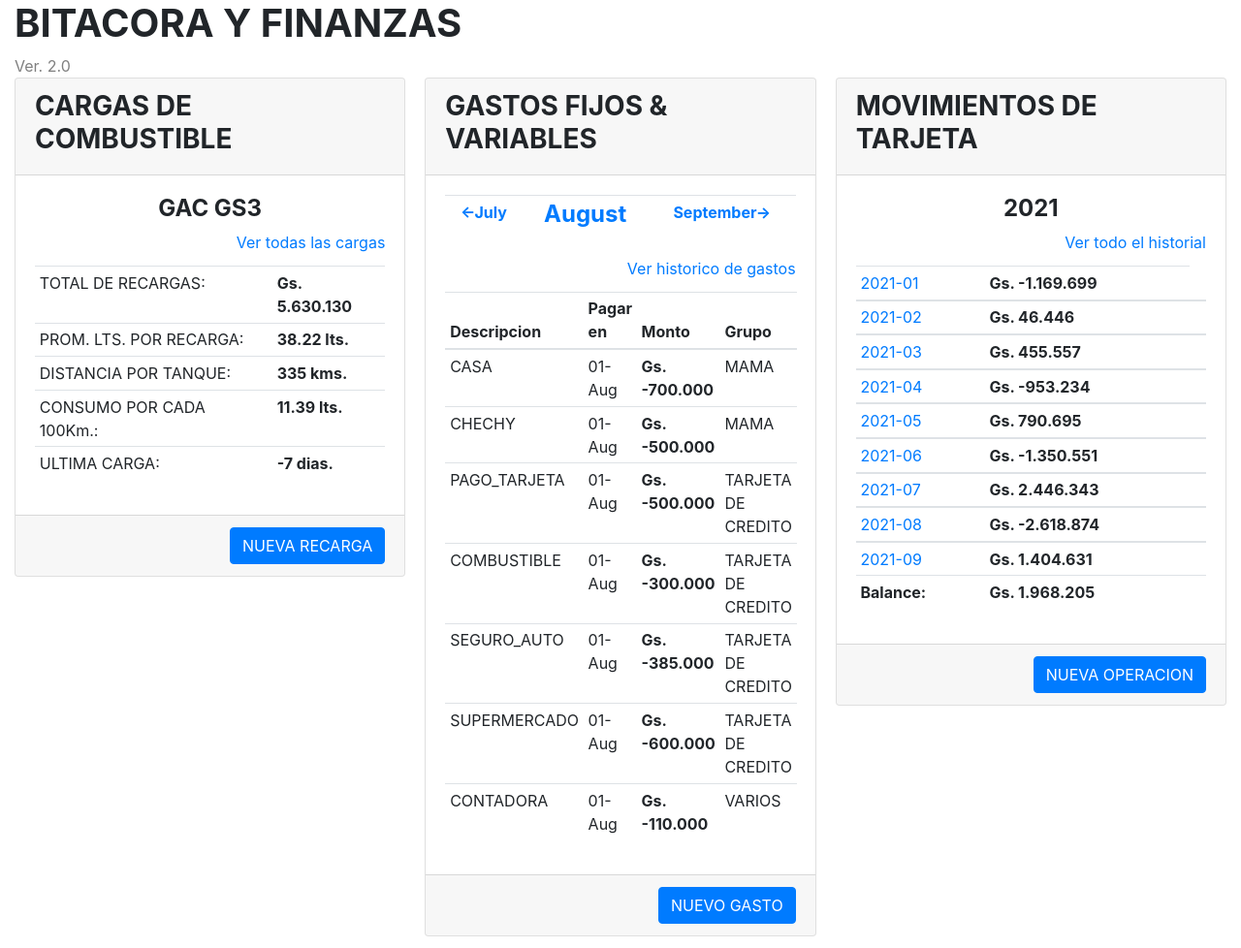
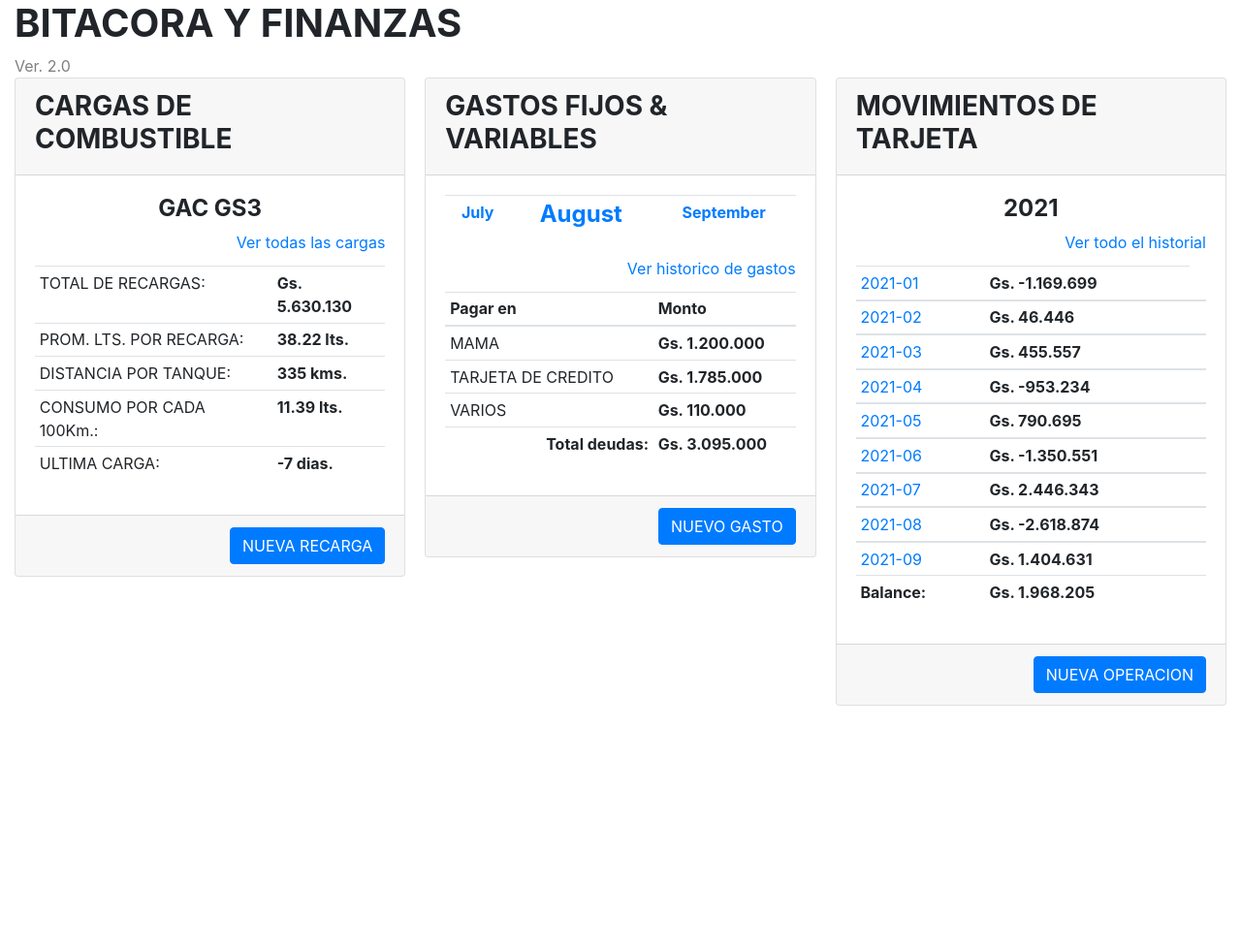
Before and after one commit to ozkrpy/py-bitacora, a Flask app: page / in a window 1280 px wide. Shown: the part 88-1066 px from the top of the page at 97% size. After the commit the page ends 816 px from the top, so only its background shows below. Run offline with Flask 2, Linux system fonts and the light colour scheme; data comes from the database, SQL or seed files in the repository; both versions use the stored data as it was after the commit; some libraries are stand-ins or nearby versions.

Commit message:
beta todos los modulos

```diff
--- a/routes.py
+++ b/routes.py
@@ -4,7 +4,8 @@ from sqlalchemy import func
 from formularios import FormularioGastos, FormularioMovimientos, FormularioCombustible, FormularioParametricos
 from models import AgrupadorGastos, GastosFijos, db as dbmodel, Cargas, Movimientos, TiposMovimiento
 from datetime import date, datetime, timedelta
-from utilitarios import balance_cuenta, referencias_vehiculo, balance_cuenta_puntual, precarga_deudas
+from utilitarios import balance_cuenta, referencias_vehiculo, balance_cuenta_puntual, precarga_deudas, deuda_total, saldos_grupo
+from parametros import SALARIO_NETO
 
 @app.route('/')
 @app.route('/index', methods=['GET', 'POST'])
@@ -16,8 +17,9 @@ def index():
     referencias_principales = referencias_vehiculo(cargas)
     movimientos = dbmodel.session.query(func.strftime("%Y-%m", Movimientos.fecha_operacion).label('fecha'), func.sum(Movimientos.monto_operacion).label('total')).group_by(func.strftime("%Y-%m", Movimientos.fecha_operacion)).filter(func.strftime("%Y", Movimientos.fecha_operacion)==anno).all()
     balance_movimientos = balance_cuenta()
-    gastos = dbmodel.session.query(GastosFijos).filter(func.strftime("%Y-%m", GastosFijos.fecha_pagar)==fechas_referencia['fecha_actual'].strftime('%Y-%m')).all()
-    return render_template('home.html',  form=form, **referencias_principales, movimientos=movimientos, anno=anno, fechas_referencia=fechas_referencia, balance_movimientos=balance_movimientos, gastos=gastos) #usar ** permite que se manipule la variable directamente en el DOM
+    gastos = dbmodel.session.query(AgrupadorGastos.agrupador.label('acreedor'), func.sum(GastosFijos.monto).label('total')).join(AgrupadorGastos).group_by(AgrupadorGastos.agrupador).filter(func.strftime("%Y-%m", GastosFijos.fecha_pagar)==fechas_referencia['fecha_actual'].strftime('%Y-%m')).all()
+    total_gasto = saldos_grupo(gastos)
+    return render_template('home.html',  form=form, **referencias_principales, movimientos=movimientos, anno=anno, fechas_referencia=fechas_referencia, balance_movimientos=balance_movimientos, gastos=gastos, total_gasto=total_gasto) #usar ** permite que se manipule la variable directamente en el DOM
 
 @app.route('/recargas', methods=['GET', 'POST'])
 def recargas():
@@ -167,7 +169,6 @@ def parametrico():
     agrupador_gastos = AgrupadorGastos.query.all()
     return render_template('parametrico.html', tipos_movimiento=tipos_movimiento, agrupador_gastos=agrupador_gastos)
 
-
 @app.route('/modificar_parametrico/<int:parametrico_id>/<string:origen>', methods=['GET', 'POST'])
 def modificar_parametrico(parametrico_id, origen):
     form = FormularioParametricos()
@@ -249,14 +250,16 @@ def nuevo_gasto():
         return redirect(url_for('index'))
     return render_template('nuevo_gasto.html', form=form)
 
-
 @app.route('/historico_gastos_detalle/<string:periodo>', methods=['GET', 'POST'])
 def historico_gastos_detalle(periodo):
     gastos = GastosFijos.query.filter(func.strftime("%Y-%m", GastosFijos.fecha_pagar)==periodo).all()
     if not gastos:
         precarga_deudas(periodo)
         gastos = GastosFijos.query.filter(func.strftime("%Y-%m", GastosFijos.fecha_pagar)==periodo).all()
-    return render_template('historico_gastos_detalle.html', gastos=gastos)
+    deuda = deuda_total(gastos)
+    disponibilidad = SALARIO_NETO - deuda
+    print(SALARIO_NETO)
+    return render_template('historico_gastos_detalle.html', gastos=gastos, deuda=deuda, disponibilidad=disponibilidad)
 
 @app.route('/modificar_gasto/<int:gasto_id>', methods=['GET', 'POST'])
 def modificar_gasto(gasto_id):
@@ -264,7 +267,8 @@ def modificar_gasto(gasto_id):
     form = FormularioGastos()
     if gasto:
         if form.validate_on_submit():
-            gasto.fecha_pagar = form.fecha_pagar.data # hay que preparar un datepicker
+            mes = gasto.fecha_pagar.strftime('%Y-%m')
+            gasto.fecha_pagar = form.fecha_pagar.data
             gasto.descripcion = form.descripcion.data
             gasto.monto = form.monto.data
             gasto.id_agrupador_gastos = form.agrupador.data
@@ -272,7 +276,8 @@ def modificar_gasto(gasto_id):
             gasto.pagado = form.pagado.data
             db.session.commit()
             flash('Se modifico el gasto con exito.')
-            return  redirect(url_for('index'))
+            return redirect(url_for('historico_gastos_detalle', periodo=mes))
+
         form.fecha_pagar.data = gasto.fecha_pagar
         form.descripcion.data = gasto.descripcion
         form.monto.data = gasto.monto
--- a/templates/home.html
+++ b/templates/home.html
@@ -39,9 +39,9 @@
             <div class="card-body">
                 <div class="card-title text-center">
                     <table class="table table-sm">
-                        <td><a href="{{ url_for('historico_gastos_detalle', periodo=fechas_referencia.mes_anterior.strftime('%Y-%m')) }}" class="card-link"><strong><-{{ fechas_referencia.mes_anterior.strftime('%B') }}</strong></a></td>
+                        <td><a href="{{ url_for('historico_gastos_detalle', periodo=fechas_referencia.mes_anterior.strftime('%Y-%m')) }}" class="card-link"><strong>{{ fechas_referencia.mes_anterior.strftime('%B') }}</strong></a></td>
                         <td><a href="{{ url_for('historico_gastos_detalle', periodo=fechas_referencia.fecha_actual.strftime('%Y-%m')) }}" class="card-link"><h4><strong>{{ fechas_referencia.fecha_actual.strftime('%B') }}</strong></h4></a></td>
-                        <td><a href="{{ url_for('historico_gastos_detalle', periodo=fechas_referencia.mes_siguiente.strftime('%Y-%m')) }}" class="card-link"><strong>{{ fechas_referencia.mes_siguiente.strftime('%B') }}-></strong></a></td>
+                        <td><a href="{{ url_for('historico_gastos_detalle', periodo=fechas_referencia.mes_siguiente.strftime('%Y-%m')) }}" class="card-link"><strong>{{ fechas_referencia.mes_siguiente.strftime('%B') }}</strong></a></td>
                     </table>
                     <div class="card-text text-right">
                         <a href="{{ url_for('index') }}" class="card-link">Ver historico de gastos</a>
@@ -50,25 +50,27 @@
                 <div>
                     <table class="table table-sm">
                         <thead>
-                            <th>Descripcion</th>
+                            <!-- <th>Descripcion</th> -->
                             <th>Pagar en</th>
                             <th>Monto</th>
                             <!-- <th>Operacion</th>
                             <th>Pagado</th> -->
-                            <th>Grupo</th>
+                            <!-- <th>Grupo</th> -->
                         </thead>
                         <tbody>
                         {% for gasto in gastos %}
                             <tr>
-                                <td>{{ gasto.descripcion }}</td>
-                                <td>{{ gasto.fecha_pagar.strftime('%d-%b') }}</td>
-                                <td><strong>Gs. {{ "+" if gasto.operacion else "-" }}{{ "{:,.0f}".format(gasto.monto).replace(",", ".") }}</strong></td>
-                                <!-- <td>{{ gasto.operacion }}</td>
-                                <td>{{ gasto.pagado }}</td> -->
-                                <td>{{ gasto.agrupador_gastos.agrupador }}</td>
+                                <td>{{ gasto.acreedor }}</td>
+                                <td><strong>{{ "Gs. {:,.0f}".format(gasto.total).replace(",", ".") }}</strong></td>
                             </tr>
                         {% endfor %}
                         </tbody>
+                        <tfoot>
+                            <tr>
+                                <td class="card-text text-right"><strong>Total deudas:</strong></td>
+                                <td><strong>{{ "Gs. {:,.0f}".format(total_gasto).replace(",", ".") }}</strong></td>
+                            </tr>
+                        </tfoot>
                     </table>
                 </div>
             </div>
--- a/templates/modificar_gasto.html
+++ b/templates/modificar_gasto.html
@@ -6,7 +6,7 @@
   <div class="card-columns">
     <div class="card">
         <div class="card-header">
-            <h3 class="card-title text-center"><strong>MODIFICAR {{ origen }}</strong></h3>
+            <h3 class="card-title text-center"><strong>MODIFICAR GASTOS</strong></h3>
         </div>
         <div class="card-body">
             <!-- <h4 class="card-title text-center"><strong>GAC GS3</strong></h4> -->
--- a/utilitarios.py
+++ b/utilitarios.py
@@ -83,8 +83,24 @@ def precarga_deudas(mes: str):
     dbmodel.session.commit()
     return 'ok'
 
-# DEUDA_BASICA = {
-#     'CASA':CASA, 'CHECHY':CHECHY, 'PAGO_TARJETA': PAGO_TARJETA, 'COMBUSTIBLE': COMBUSTIBLE,
-#     'SEGURO_AUTO': SEGURO_AUTO, 'SUPERMERCADO': SUPERMERCADO, 'CONTADORA': CONTADORA,
-#     'BRUTO': SALARIO_BRUTO
-# }
+def deuda_total(deudas):
+    saldo = 0
+    for deuda in deudas:
+        if not deuda.operacion:
+            saldo += deuda.monto
+        else:
+            saldo -= deuda.monto
+    return saldo
+
+def saldos_grupo(result):
+    list_dict = []
+    saldo = 0
+    for i in result:
+        i_dict = i._asdict()  # sqlalchemy.util._collections.result , has a method called _asdict()
+        list_dict.append(i_dict)
+    for item in list_dict:
+        if item['acreedor']=='CREDITO':
+            saldo -= item['total']
+        else:
+            saldo += item['total']
+    return saldo
```
Also changed, not shown: templates/historico_gastos_detalle.html (+31 -13 lines), data.db.
